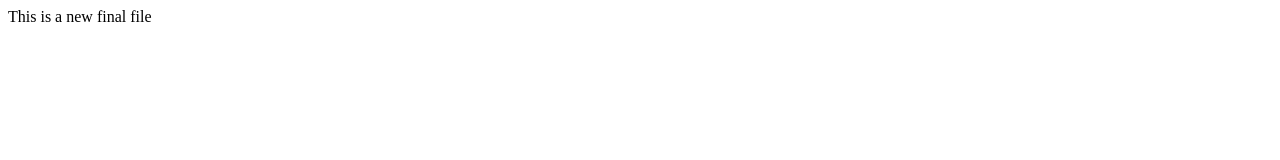
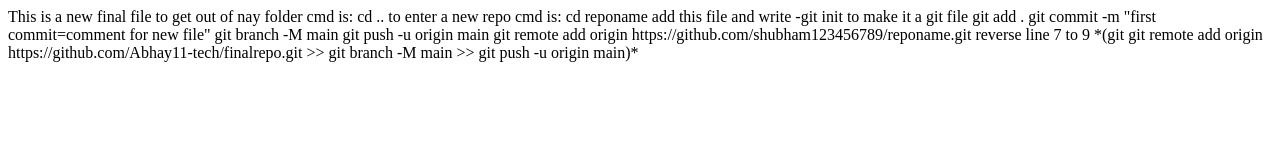
Before and after one commit to Abhay11-tech/newrepo, a plain HTML site: page index.html in a window 1280 px wide. Drawn offline with Linux system fonts and the light colour scheme.

Commit message:
steps to traverse in repos

```diff
--- a/index.html
+++ b/index.html
@@ -1 +1,13 @@
-<p>This is a new final file</p>
+<p>This is a new final file
+to get out of nay folder cmd is: cd ..
+to enter a new repo cmd is: cd reponame
+add this file and write -git init to make it a git file
+git add .
+git commit -m "first commit=comment for new file"
+git branch -M main
+git push -u origin main
+git remote add origin https://github.com/shubham123456789/reponame.git
+reverse line 7 to 9 *(git git remote add origin https://github.com/Abhay11-tech/finalrepo.git
+>> git branch -M main
+>> git push -u origin main)*
+</p>
```
